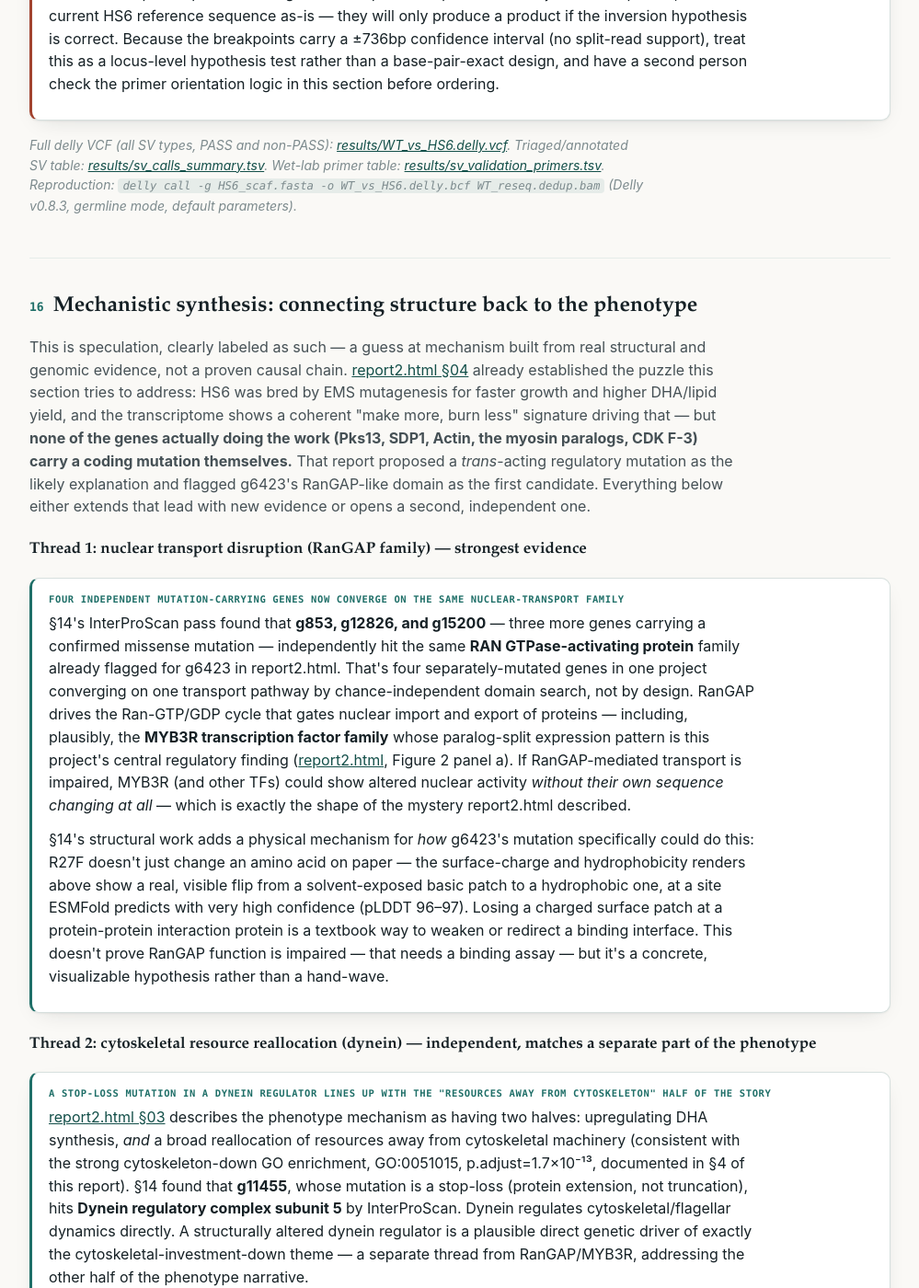
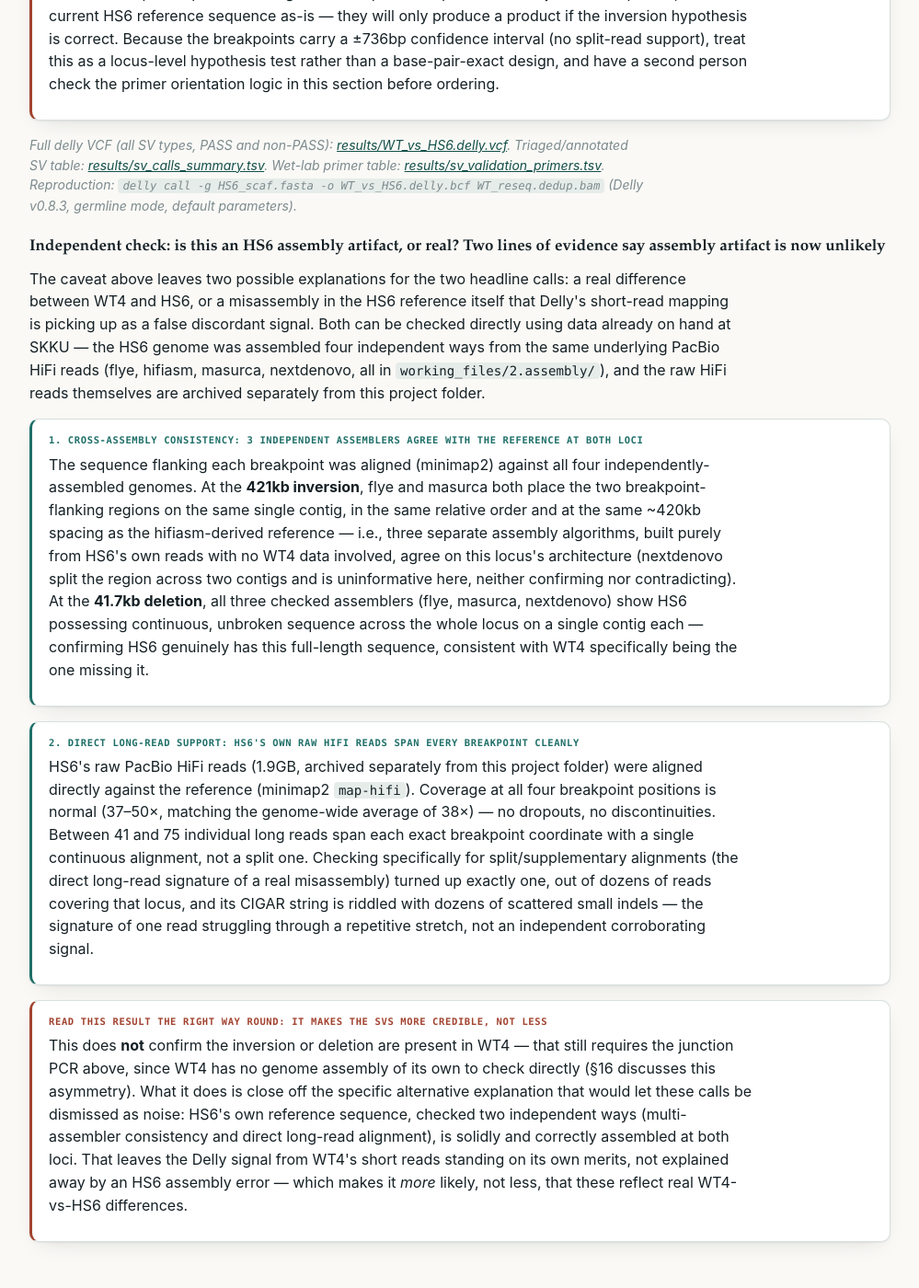
Before and after one commit to jinho1987/schizochytrium-hs6-genomics, a Jekyll site: the page report4.html, which Jekyll copies as it is, in a window 1280 px wide and 1400 px high, scrolled down 27143 px. Shown: the whole window at 92% size, without its empty margins (140-1139 px from the left). Built offline with Jekyll 4.4.1, drawn with Linux system fonts in a browser that asks for light colours; some of the changed text lies outside the part shown.

Commit message:
Add independent SV validation using SKKU's own HS6 assembly data
Checks whether the two headline SV calls (421kb inversion, 41.7kb
deletion) could be explained away as HS6 assembly artifacts, using
data already on hand: the HS6 genome was assembled 4 independent
ways from the same HiFi reads (flye/hifiasm/masurca/nextdenovo), and
the raw HiFi reads themselves are archived separately.

Two checks, both pointing the same direction:
- Cross-assembly consistency: 3 of 4 independent assemblers agree
  with the reference's local architecture at both loci (nextdenovo
  uninformative at the inversion due to a contig break)
- Direct HiFi read alignment: normal coverage (37-50x vs 38x
  genome-wide average) and 41-75 individual long reads spanning
  each exact breakpoint with clean, unsplit alignments; only one
  noisy read (of ~40 covering that spot) showed a split alignment,
  in a context consistent with a repetitive-region artifact rather
  than a real signal

Net effect: rules out "HS6 assembly artifact" as the explanation
for Delly's signal, which makes the calls MORE credible as real
WT4-vs-HS6 differences, not less -- explicitly flagged as such
rather than mischaracterized as "confirms no SV." Junction PCR
remains the step that would actually confirm presence in WT4.

Co-Authored-By: Claude Sonnet 5 <noreply@anthropic.com>

```diff
--- a/report4.html
+++ b/report4.html
@@ -856,6 +856,24 @@ a{color:var(--teal-ink);}
     </div>
 
     <p class="pending-note">Full delly VCF (all SV types, PASS and non-PASS): <a href="results/WT_vs_HS6.delly.vcf">results/WT_vs_HS6.delly.vcf</a>. Triaged/annotated SV table: <a href="results/sv_calls_summary.tsv">results/sv_calls_summary.tsv</a>. Wet-lab primer table: <a href="results/sv_validation_primers.tsv">results/sv_validation_primers.tsv</a>. Reproduction: <code>delly call -g HS6_scaf.fasta -o WT_vs_HS6.delly.bcf WT_reseq.dedup.bam</code> (Delly v0.8.3, germline mode, default parameters).</p>
+
+    <h3>Independent check: is this an HS6 assembly artifact, or real? Two lines of evidence say assembly artifact is now unlikely</h3>
+    <p>The caveat above leaves two possible explanations for the two headline calls: a real difference between WT4 and HS6, or a misassembly in the HS6 reference itself that Delly's short-read mapping is picking up as a false discordant signal. Both can be checked directly using data already on hand at SKKU &mdash; the HS6 genome was assembled four independent ways from the same underlying PacBio HiFi reads (flye, hifiasm, masurca, nextdenovo, all in <code>working_files/2.assembly/</code>), and the raw HiFi reads themselves are archived separately from this project folder.</p>
+
+    <div class="callout finding">
+      <span class="lbl">1. Cross-assembly consistency: 3 independent assemblers agree with the reference at both loci</span>
+      <p>The sequence flanking each breakpoint was aligned (minimap2) against all four independently-assembled genomes. At the <b>421kb inversion</b>, flye and masurca both place the two breakpoint-flanking regions on the same single contig, in the same relative order and at the same ~420kb spacing as the hifiasm-derived reference &mdash; i.e., three separate assembly algorithms, built purely from HS6's own reads with no WT4 data involved, agree on this locus's architecture (nextdenovo split the region across two contigs and is uninformative here, neither confirming nor contradicting). At the <b>41.7kb deletion</b>, all three checked assemblers (flye, masurca, nextdenovo) show HS6 possessing continuous, unbroken sequence across the whole locus on a single contig each &mdash; confirming HS6 genuinely has this full-length sequence, consistent with WT4 specifically being the one missing it.</p>
+    </div>
+
+    <div class="callout finding">
+      <span class="lbl">2. Direct long-read support: HS6's own raw HiFi reads span every breakpoint cleanly</span>
+      <p>HS6's raw PacBio HiFi reads (1.9GB, archived separately from this project folder) were aligned directly against the reference (minimap2 <code>map-hifi</code>). Coverage at all four breakpoint positions is normal (37&ndash;50&times;, matching the genome-wide average of 38&times;) &mdash; no dropouts, no discontinuities. Between 41 and 75 individual long reads span each exact breakpoint coordinate with a single continuous alignment, not a split one. Checking specifically for split/supplementary alignments (the direct long-read signature of a real misassembly) turned up exactly one, out of dozens of reads covering that locus, and its CIGAR string is riddled with dozens of scattered small indels &mdash; the signature of one read struggling through a repetitive stretch, not an independent corroborating signal.</p>
+    </div>
+
+    <div class="callout caveat">
+      <span class="lbl">Read this result the right way round: it makes the SVs more credible, not less</span>
+      <p>This does <b>not</b> confirm the inversion or deletion are present in WT4 &mdash; that still requires the junction PCR above, since WT4 has no genome assembly of its own to check directly (&sect;16 discusses this asymmetry). What it does is close off the specific alternative explanation that would let these calls be dismissed as noise: HS6's own reference sequence, checked two independent ways (multi-assembler consistency and direct long-read alignment), is solidly and correctly assembled at both loci. That leaves the Delly signal from WT4's short reads standing on its own merits, not explained away by an HS6 assembly error &mdash; which makes it <i>more</i> likely, not less, that these reflect real WT4-vs-HS6 differences.</p>
+    </div>
   </section>
 
   <section id="synthesis">
@@ -875,10 +893,10 @@ a{color:var(--teal-ink);}
       <p><a href="report2.html#03">report2.html &sect;03</a> describes the phenotype mechanism as having two halves: upregulating DHA synthesis, <i>and</i> a broad reallocation of resources away from cytoskeletal machinery (consistent with the strong cytoskeleton-down GO enrichment, GO:0051015, p.adjust=1.7&times;10&#8315;&sup1;&sup3;, documented in &sect;4 of this report). &sect;14 found that <b>g11455</b>, whose mutation is a stop-loss (protein extension, not truncation), hits <b>Dynein regulatory complex subunit 5</b> by InterProScan. Dynein regulates cytoskeletal/flagellar dynamics directly. A structurally altered dynein regulator is a plausible direct genetic driver of exactly the cytoskeletal-investment-down theme &mdash; a separate thread from RanGAP/MYB3R, addressing the other half of the phenotype narrative.</p>
     </div>
 
-    <h3>Thread 3: the 421kb inversion &mdash; higher potential impact, lower confidence</h3>
+    <h3>Thread 3: the 421kb inversion &mdash; higher potential impact, improving confidence</h3>
     <div class="callout caveat">
-      <span class="lbl">If real, this alone could explain "cascading to hundreds of genes" &mdash; but it's the single-caller finding from &sect;15</span>
-      <p>report2.html's own phrasing for what a <i>trans</i>-acting cause would need to look like was a mutation "cascading to hundreds of downstream genes." A 421kb inversion spanning &gt;100 genes (&sect;15) would do exactly that in one structural event, and its 646-read-pair support is the strongest signal in this entire project's SV data. But per &sect;15's caveat, this call hasn't been cross-validated by a second SV method the way the vendor's own standard requires, and the HS6 assembly is scaffold-level, not chromosome-level &mdash; so this thread is flagged as <i>lower confidence, higher potential impact</i> rather than promoted to the same footing as Threads 1 and 2. The junction PCR designed in &sect;15 is the direct way to move it out of speculation.</p>
+      <span class="lbl">If real, this alone could explain "cascading to hundreds of genes" &mdash; upgraded from single-caller to independently cross-checked, still short of PCR-confirmed</span>
+      <p>report2.html's own phrasing for what a <i>trans</i>-acting cause would need to look like was a mutation "cascading to hundreds of downstream genes." A 421kb inversion spanning &gt;100 genes (&sect;15) would do exactly that in one structural event, and its 646-read-pair support is the strongest signal in this entire project's SV data. This call started as a single-caller (Delly-only) finding, not cross-validated the way the vendor's own BreakDancer/Pindel/Delly standard required &mdash; but &sect;15 now has two independent checks against SKKU's own HS6 data (multi-assembler consistency and direct raw HiFi read alignment) that both rule out the main alternative explanation, an HS6 assembly artifact. That's real progress, not proof: it still doesn't confirm the inversion is present in WT4, since WT4 has no assembly of its own to check the same way. The junction PCR designed in &sect;15 remains the step that would actually confirm it.</p>
     </div>
 
     <h3>What would actually test these</h3>
```
